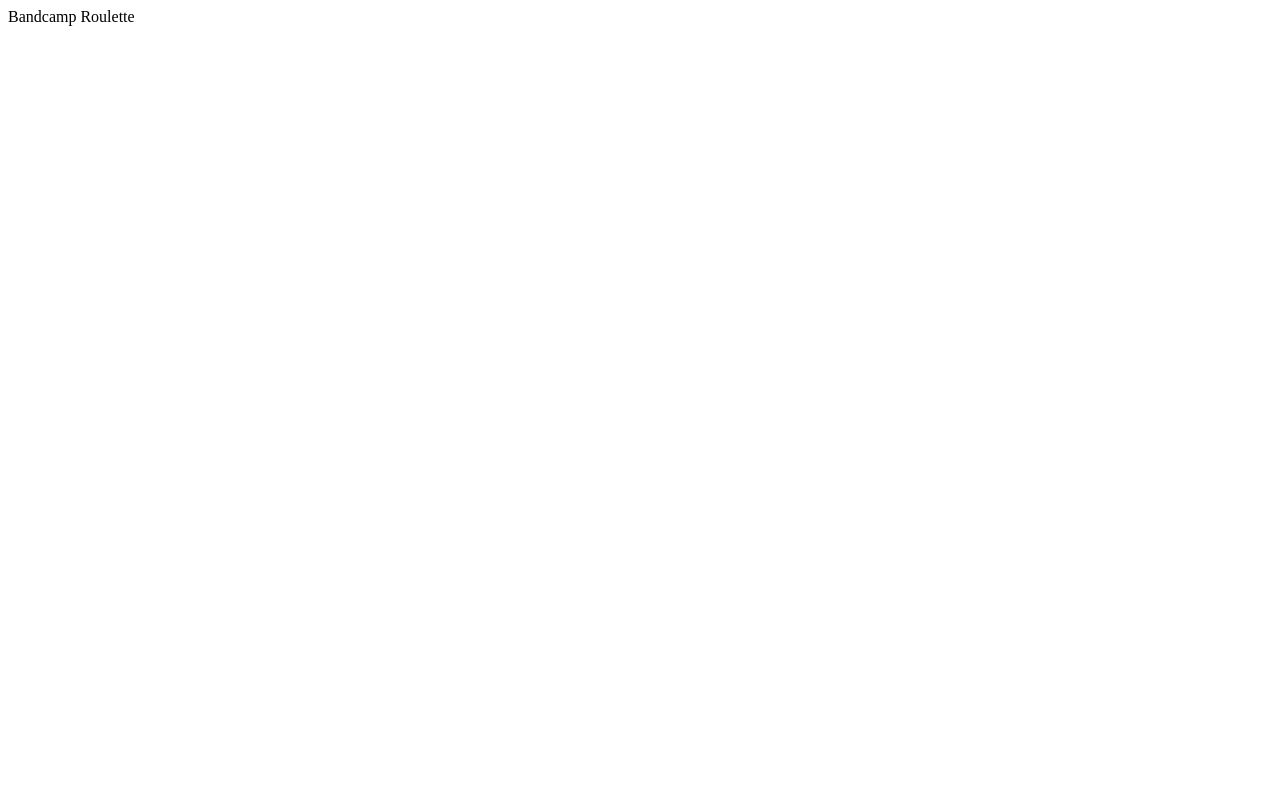
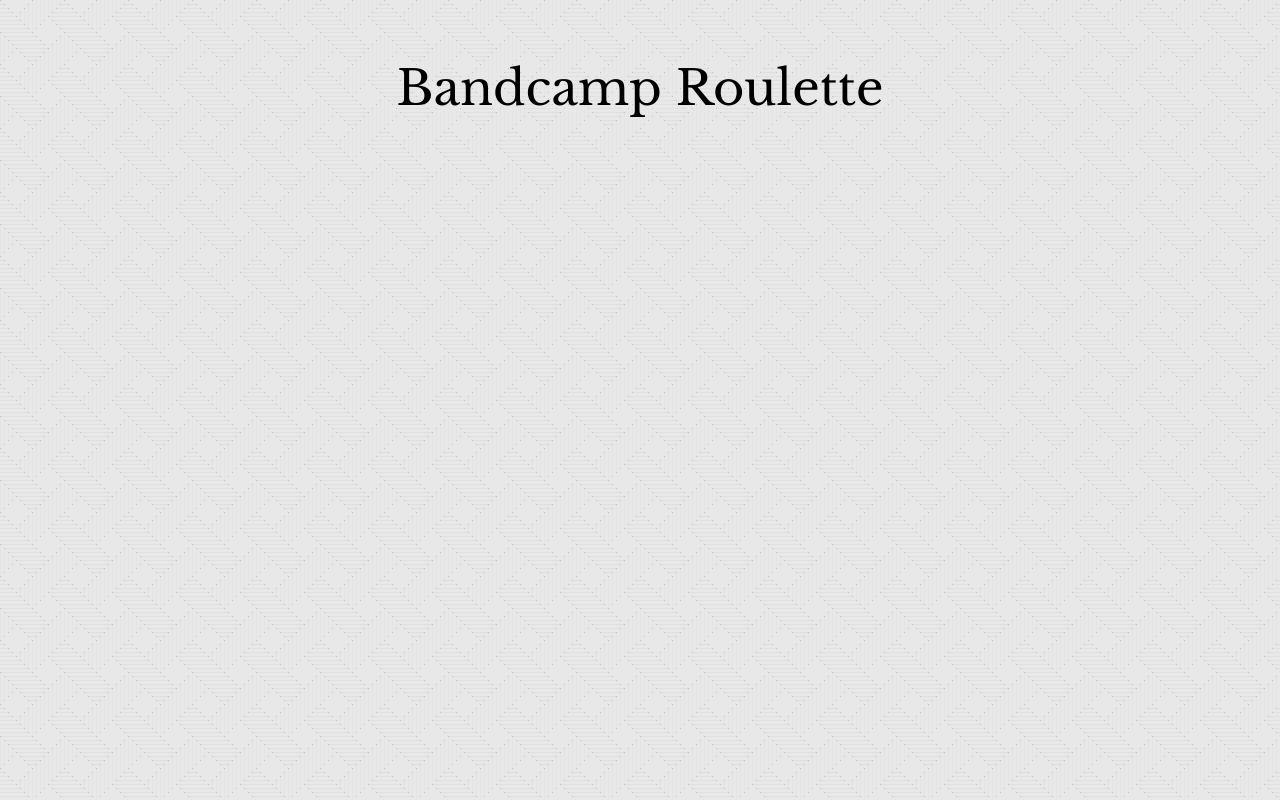
Before and after one commit to ajman1101/BandcampRoulette, a plain HTML site: page index.html in a window 1280 px wide. Drawn offline with nearby package versions, Linux system fonts and the light colour scheme.

Commit message:
added background and some more basic code

```diff
--- a/index.html
+++ b/index.html
@@ -1,6 +1,10 @@
 <!doctype html>
 <html lang="en">
 <head>
+<link href='http://fonts.googleapis.com/css?family=Libre+Baskerville:400,700,400italic' rel='stylesheet' type='text/css'>
+<title>Bandcamp Roulette</title>
+<meta charset="utf-8">
+<link rel='stylesheet' type='text/css' href='style.css'/>
 </head>
 <body>
 <div id="title">Bandcamp Roulette</div>
--- a/style.css
+++ b/style.css
@@ -0,0 +1,14 @@
+body
+{
+/*thanks to http://subtlepatterns.com/pixel-weave/ for the background image*/
+background-image:url('pixel_weave.png');
+background-repeat:repeat;
+font-family:'Libre Baskerville';
+}
+#title
+{
+padding-top:50px;
+float:center;
+text-align:center;
+font-size:48px;
+}
```
Also changed, not shown: pixel_weave.png (added).
